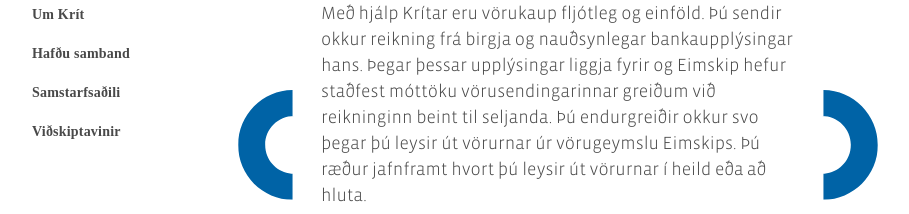
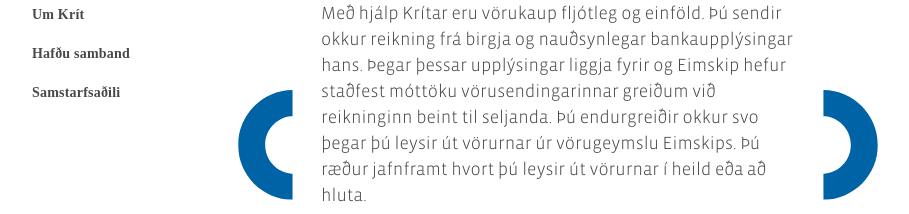
Before and after one commit to agirmar92/KritWeb, an Angular app: page / in a window 1280 px wide. Shown: the part 1062-1276 px from the top of the page, without its empty margins (82-991 px from the left). Built offline with nearby package versions, Linux system fonts and the light colour scheme; a web font is replaced by a local one; what ng2-scroll-to would draw is missing.

Commit message:
Hiding customers page - content not ready

```diff
--- a/src/app/app.component.html
+++ b/src/app/app.component.html
@@ -24,9 +24,9 @@
 
 <!-- Samstarfsaðili -->
 <app-content-section bookmarkIndex="3" id="section-3"></app-content-section>
-<!-- <app-graphic-section graphicName=""></app-graphic-section> -->
 <!-- /CONTENT ENDS -->
 
 <!-- FOOTER BEGINS -->
-<app-content-section bookmarkIndex="4" id="section-4"></app-content-section>
+<!-- TODO: Add back in when content is ready -->
+<!-- <app-content-section bookmarkIndex="4" id="section-4"></app-content-section> -->
 <!-- /FOOTER ENDS -->
--- a/src/app/content-section/content-section.component.html
+++ b/src/app/content-section/content-section.component.html
@@ -7,7 +7,8 @@
       <li><a scrollTo href="#section-1">Um Krít</a></li>
       <li><a scrollTo href="#section-2">Hafðu samband</a></li>
       <li><a scrollTo href="#section-3">Samstarfsaðili</a></li>
-      <li><a scrollTo href="#section-4">Viðskiptavinir</a></li>
+      <!-- TODO: Add back in when content is ready -->
+      <!-- <li><a scrollTo href="#section-4">Viðskiptavinir</a></li> -->
     </ul>
   </div>
 
```
